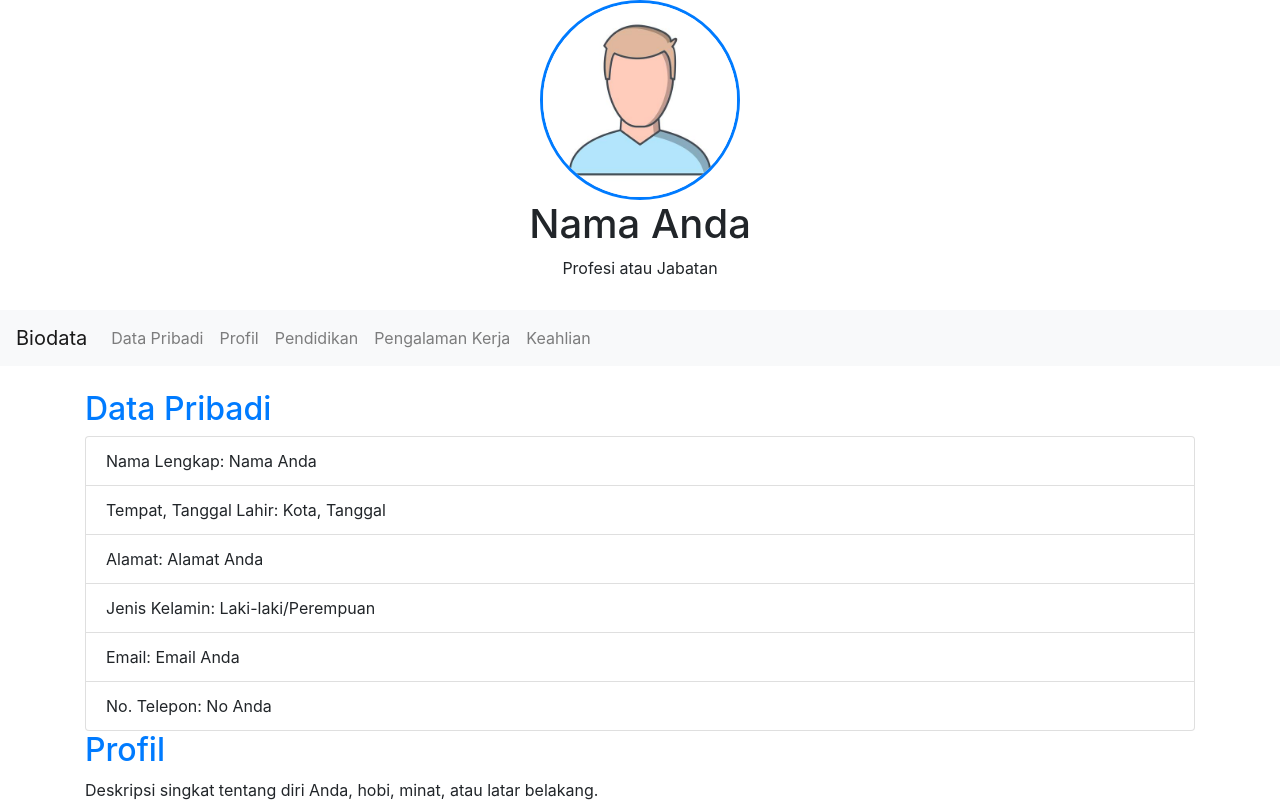
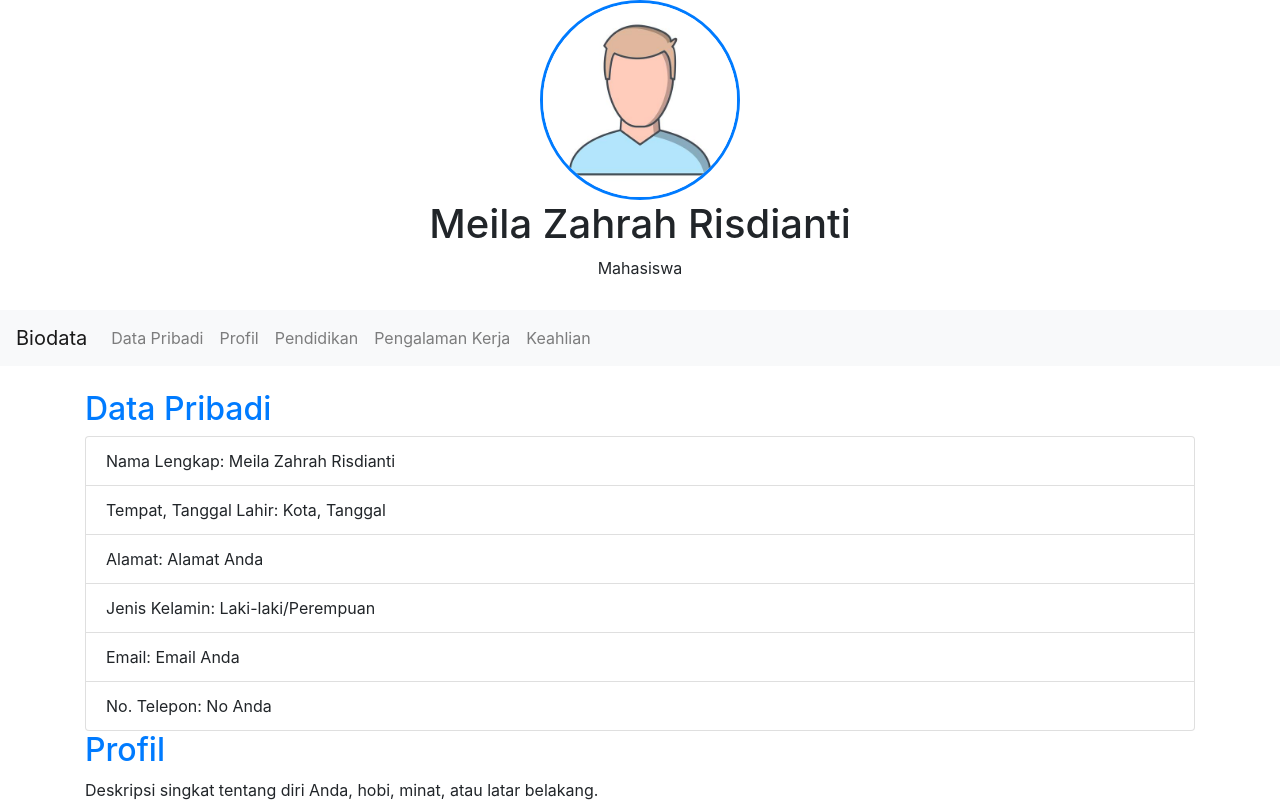
Before and after one commit to meilazahrahrisdianti/biodata, a plain HTML site: page index.html in a window 1280 px wide. Shown: the top 805 px of the page. Drawn offline with nearby package versions, Linux system fonts and the light colour scheme.

Commit message:
Update index.html

```diff
--- a/index.html
+++ b/index.html
@@ -11,8 +11,8 @@
 
 <header>
     <img src="img/foto.jpg" alt="Foto Profil" class="profile-img">
-    <h1>Nama Anda</h1>
-    <p>Profesi atau Jabatan</p>
+    <h1>Meila Zahrah Risdianti</h1>
+    <p>Mahasiswa</p>
 </header>
 
 <nav class="navbar navbar-expand-lg navbar-light bg-light">
@@ -36,7 +36,7 @@
     <section id="data-pribadi">
         <h2>Data Pribadi</h2>
         <ul class="list-group">
-            <li class="list-group-item">Nama Lengkap: Nama Anda</li>
+            <li class="list-group-item">Nama Lengkap: Meila Zahrah Risdianti</li>
             <li class="list-group-item">Tempat, Tanggal Lahir: Kota, Tanggal</li>
             <li class="list-group-item">Alamat: Alamat Anda</li>
             <li class="list-group-item">Jenis Kelamin: Laki-laki/Perempuan</li>
```
